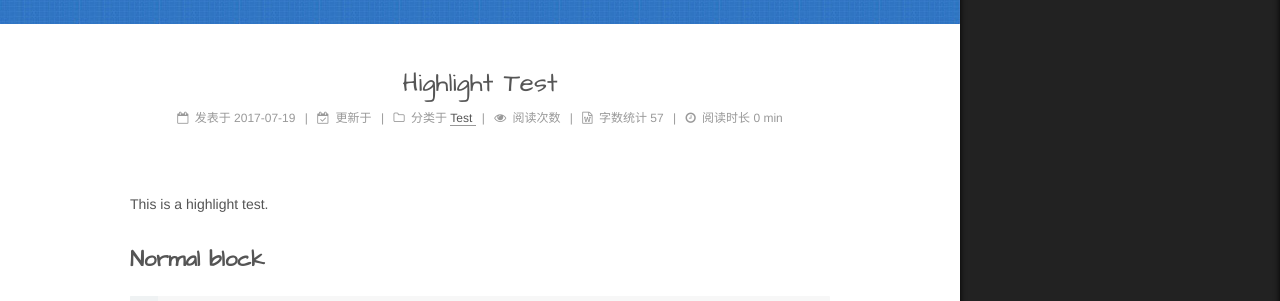
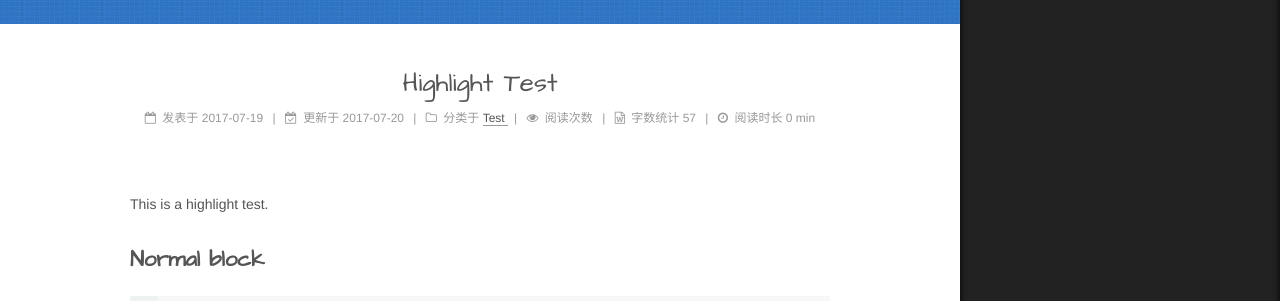
Before and after one commit to Twenty3hree/Twenty3hree.github.io, a Jekyll site: the page built from _posts/2017-07-19-highlight-test.md, in a window 1280 px wide. Shown: the part 297-598 px from the top of the page. Built offline with Jekyll 4.4.1, drawn with Linux system fonts in a browser that asks for light colours; comment, search, counter and statistics services are not loaded.

Commit message:
Fix updated at

```diff
--- a/_includes/_macro/post.html
+++ b/_includes/_macro/post.html
@@ -70,11 +70,11 @@
               </time>
             {% endif %}
 
-            {% if site.post_meta.created_at and site.post_meta.updated_at %}
+            {% if site.post_meta.created_at and site.post_meta.updated_at and post.updated %}
               <span class="post-meta-divider">|</span>
             {% endif %}
 
-            {% if site.post_meta.updated_at %}
+            {% if site.post_meta.updated_at and post.updated %}
               <span class="post-meta-item-icon">
                 <i class="fa fa-calendar-check-o"></i>
               </span>
--- a/_posts/2017-07-19-highlight-test.md
+++ b/_posts/2017-07-19-highlight-test.md
@@ -3,6 +3,7 @@ title: Highlight Test
 categories:
  - Test
 tags:
+updated: 2017-07-20
 ---
 
 This is a highlight test.
```
Also changed, not shown: stash_posts/2017-07-19-highlight-test.md (+1 -0 lines).
